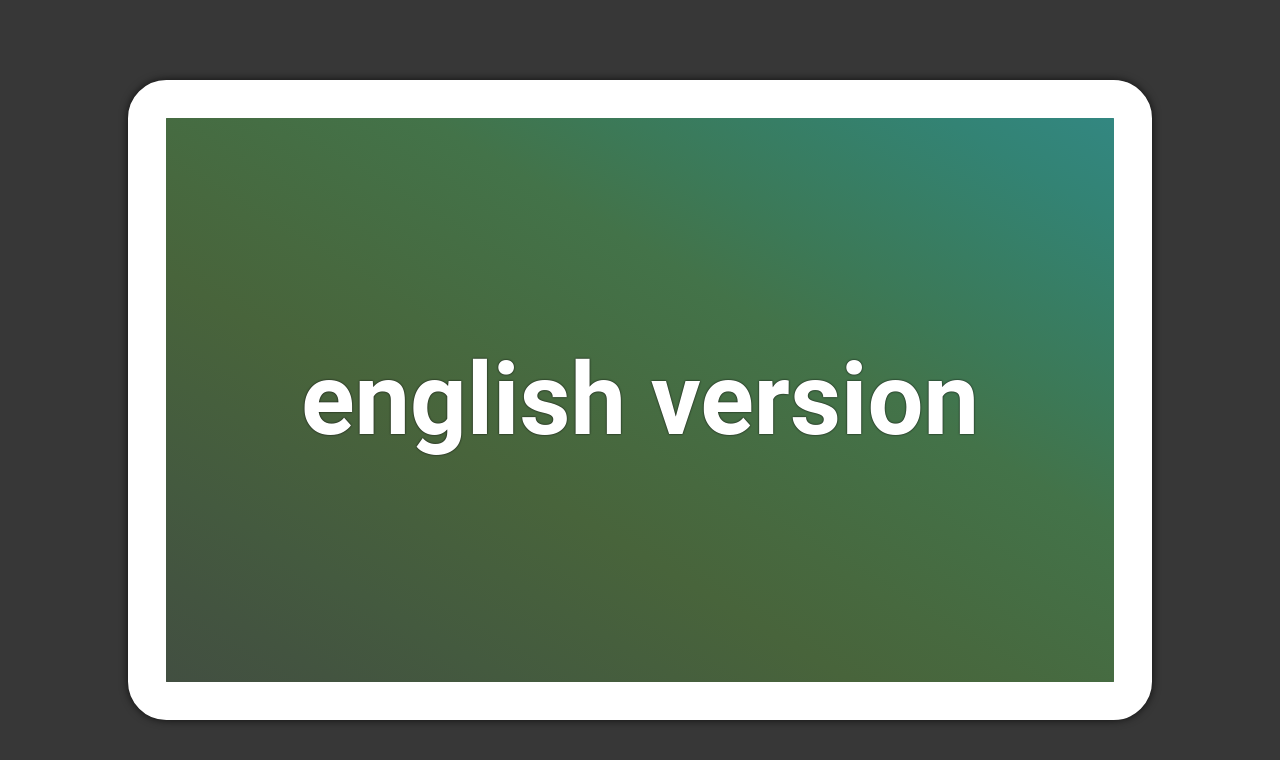
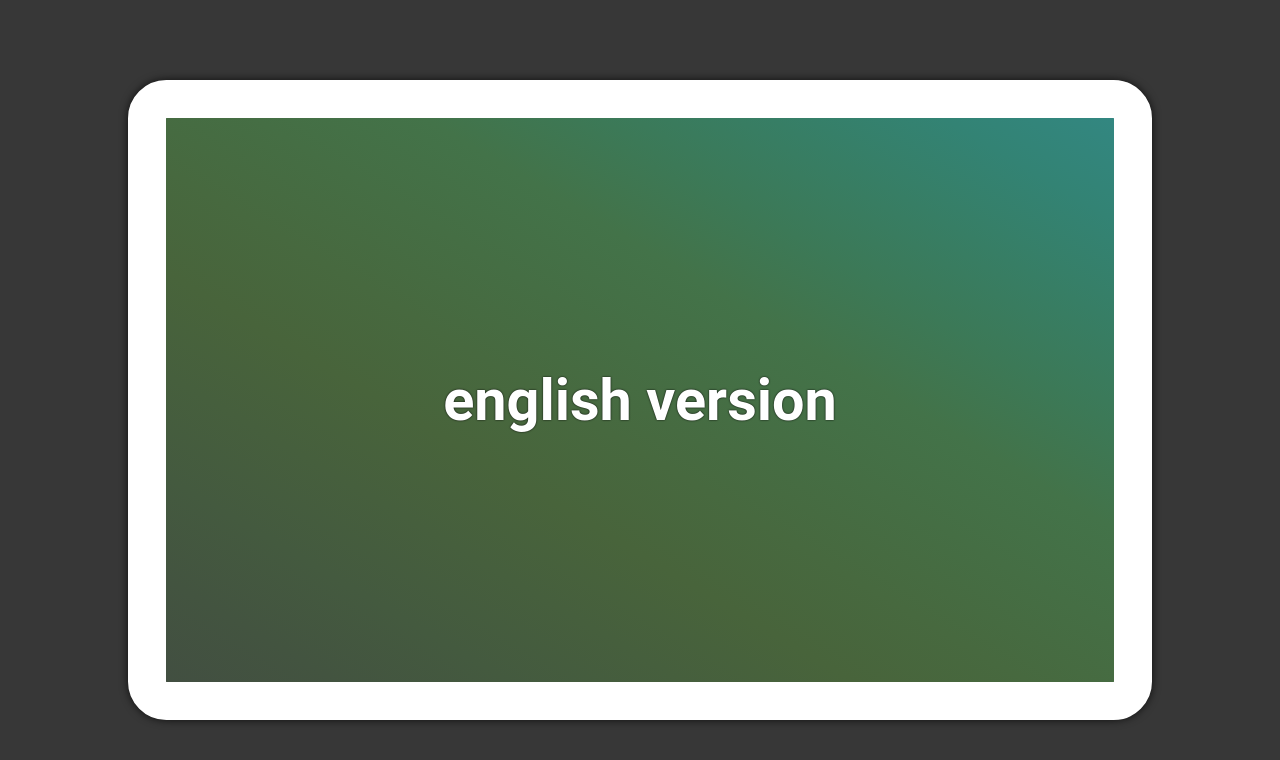
Before and after one commit to oRiamn/toeic-vocabulary, a plain HTML site: page index.html in a window 1280 px wide. Drawn offline with Linux system fonts and the light colour scheme.

Commit message:
Update style.css

```diff
--- a/style.css
+++ b/style.css
@@ -79,7 +79,7 @@ html #container .box.back, body #container .box.back {
 }
 html #container .box .word, body #container .box .word {
   color: white;
-  font-size: calc(4vw + 4vh + 2vmin);
+  font-size: calc(2vw + 2vh + 2vmin);
   font-weight: bold;
   width: 100%;
   padding: 1em 0;
```
